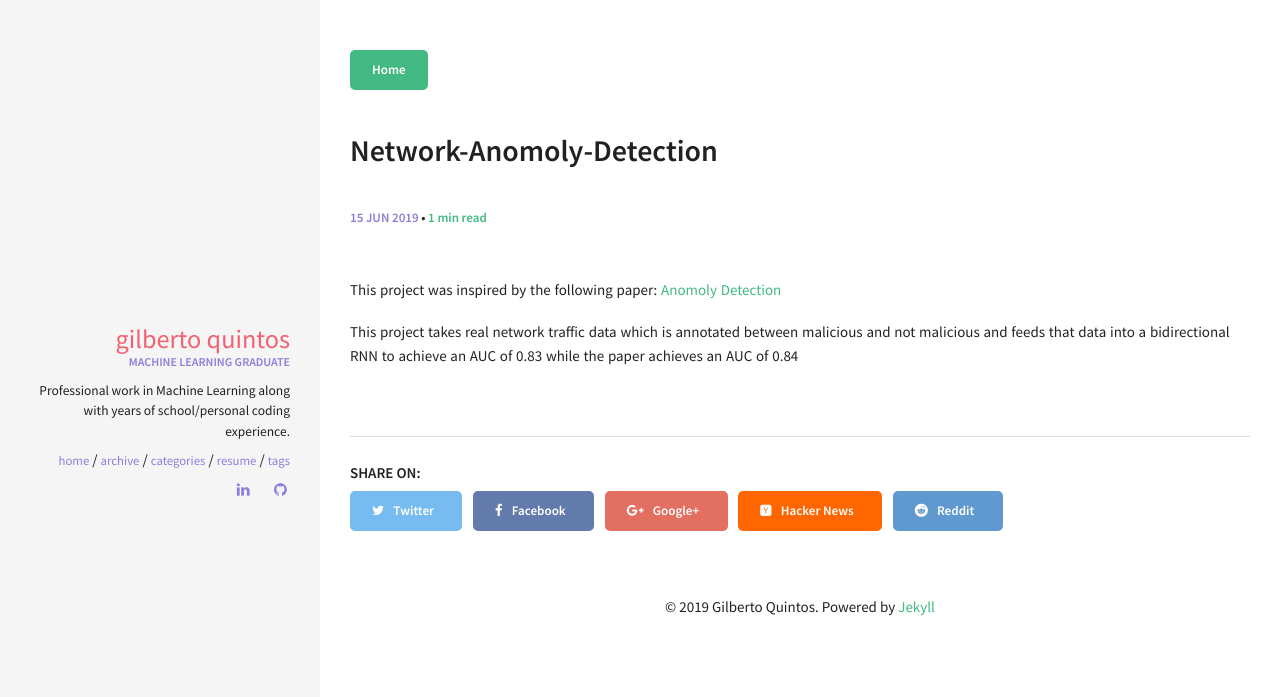
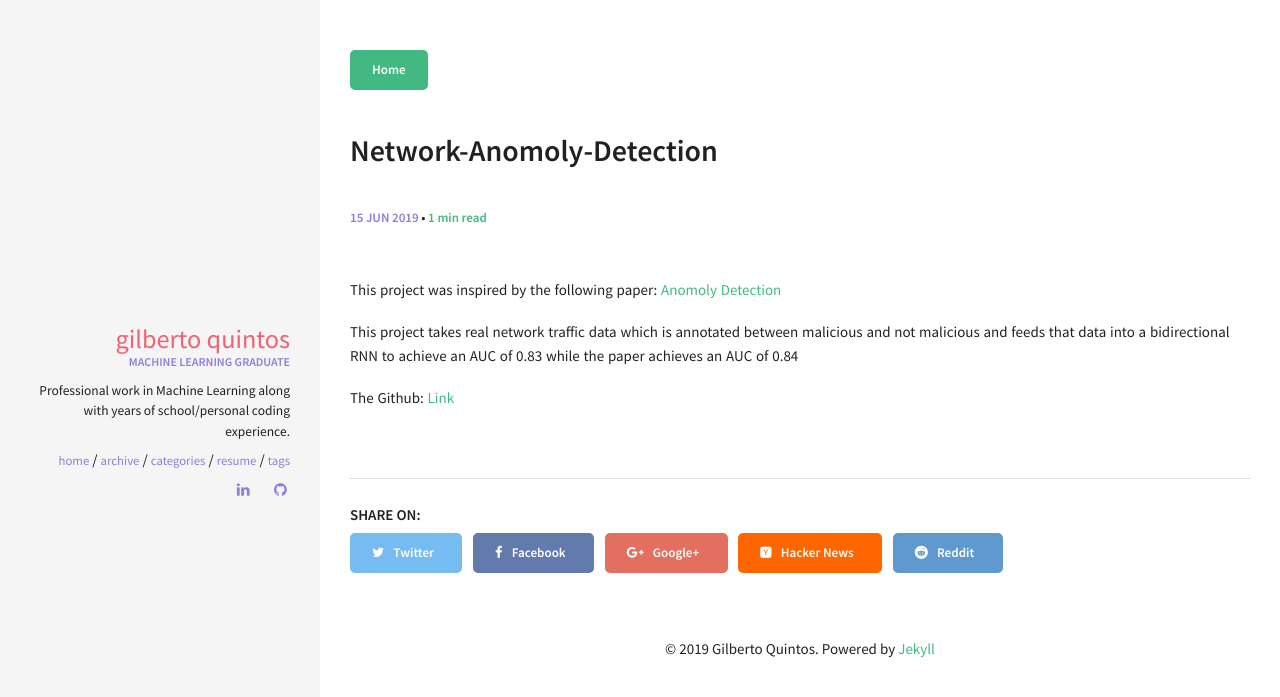
Before and after one commit to GilbertoQ/GilbertoQ.github.io, a Jekyll site: the page built from _posts/2019-06-15-Network Anomoly Detection.md, in a window 1280 px wide. Shown: the top 697 px of the page. Built offline with Jekyll 4.4.1, drawn with Linux system fonts in a browser that asks for light colours.

Commit message:
added link

```diff
--- a/_posts/2019-06-15-Network Anomoly Detection.md
+++ b/_posts/2019-06-15-Network Anomoly Detection.md
@@ -10,3 +10,5 @@ This project was inspired by the following paper:
 [Anomoly Detection](https://arxiv.org/pdf/1803.10769.pdf)
 
 This project takes real network traffic data which is annotated between malicious and not malicious and feeds that data into a bidirectional RNN to achieve an AUC of 0.83 while the paper achieves an AUC of 0.84
+
+The Github: [Link](https://github.com/GilbertoQ/Network-Anomoly-Detection)
```
